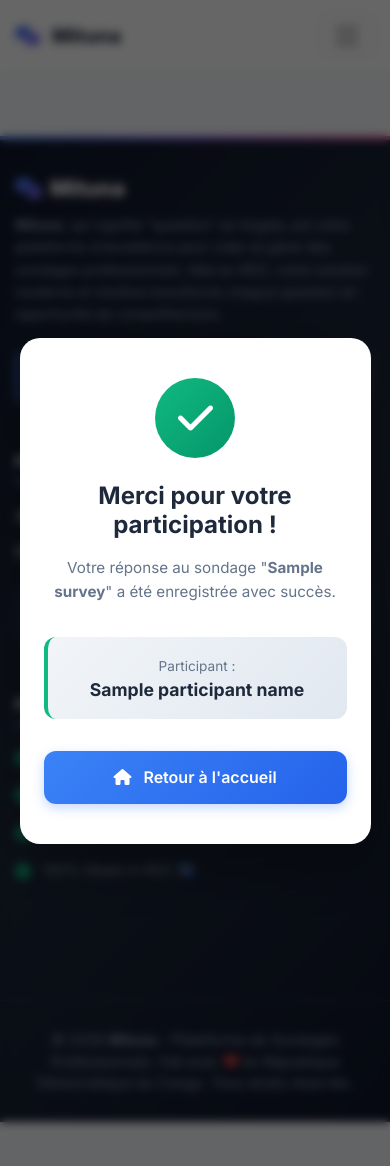
After one commit to hachokake/mituna, a Django app: template templates/surveys/survey_confirmation.html in a window 390 px wide. The commit adds this page. Shown: the top 1166 px of the page. Run offline with Django 3.2, Linux system fonts and the light colour scheme; the template is opened without the code that fills it: most values are stand-ins (such as "Sample title", 1, 10 or a date in 2020); parts of the project's set-up code (start-up, migrations or seed data) failed here and were passed over.

Commit message:
Fix: Suppression limite 2 réponses, validation email/nom améliorée, modal confirmation, rebranding Mituna avec logo unifié

```diff
--- a/templates/admin/base_site.html
+++ b/templates/admin/base_site.html
@@ -7,8 +7,8 @@
 <div class="admin-branding">
     <h1 id="site-name">
         <a href="{% url 'admin:index' %}">
-            <i class="fas fa-poll-h"></i>
-            <span>Sondages Pro</span>
+            <i class="fas fa-comments"></i>
+            <span>Mituna</span>
             <span class="admin-badge">Administration</span>
         </a>
     </h1>
--- a/templates/admin_custom/base.html
+++ b/templates/admin_custom/base.html
@@ -665,8 +665,8 @@
     <aside class="admin-sidebar" id="adminSidebar">
         <div class="logo">
             <h2>
-                <i class="fas fa-poll"></i>
-                <span>Sondages Pro</span>
+                <i class="fas fa-comments"></i>
+                <span>Mituna</span>
             </h2>
         </div>
 
--- a/templates/base.html
+++ b/templates/base.html
@@ -901,12 +901,6 @@
                                         Sondages actifs
                                     </a>
                                 </li>
-                                <li>
-                                    <a href="{% url 'admin_login' %}">
-                                        <i class="fas fa-user-shield"></i>
-                                        Espace admin
-                                    </a>
-                                </li>
                             </ul>
                             <div style="margin-top: 1.5rem; padding: 1rem; background: rgba(59, 130, 246, 0.1); border-radius: 10px;">
                                 <p style="margin: 0; font-size: 0.85rem; color: #94a3b8;">
--- /dev/null
+++ b/templates/surveys/survey_confirmation.html
@@ -0,0 +1,253 @@
+{% extends 'base.html' %}
+
+{% block title %}Confirmation - {{ survey.title }} - Mituna{% endblock %}
+
+{% block extra_css %}
+<style>
+    /* Modal de confirmation */
+    .confirmation-overlay {
+        position: fixed;
+        top: 0;
+        left: 0;
+        width: 100%;
+        height: 100%;
+        background: rgba(0, 0, 0, 0.6);
+        display: flex;
+        align-items: center;
+        justify-content: center;
+        z-index: 9999;
+        animation: fadeIn 0.3s ease-out;
+        backdrop-filter: blur(5px);
+    }
+
+    @keyframes fadeIn {
+        from {
+            opacity: 0;
+        }
+        to {
+            opacity: 1;
+        }
+    }
+
+    .confirmation-modal {
+        background: white;
+        border-radius: 20px;
+        padding: 3rem 2.5rem;
+        max-width: 500px;
+        width: 90%;
+        box-shadow: 0 20px 60px rgba(0, 0, 0, 0.3);
+        text-align: center;
+        animation: slideUp 0.4s ease-out;
+        position: relative;
+    }
+
+    @keyframes slideUp {
+        from {
+            transform: translateY(50px);
+            opacity: 0;
+        }
+        to {
+            transform: translateY(0);
+            opacity: 1;
+        }
+    }
+
+    .confirmation-icon {
+        width: 100px;
+        height: 100px;
+        margin: 0 auto 1.5rem;
+        background: linear-gradient(135deg, #10b981 0%, #059669 100%);
+        border-radius: 50%;
+        display: flex;
+        align-items: center;
+        justify-content: center;
+        animation: scaleIn 0.5s ease-out 0.2s both;
+    }
+
+    @keyframes scaleIn {
+        from {
+            transform: scale(0);
+        }
+        to {
+            transform: scale(1);
+        }
+    }
+
+    .confirmation-icon i {
+        font-size: 3rem;
+        color: white;
+        animation: checkmark 0.6s ease-out 0.4s both;
+    }
+
+    @keyframes checkmark {
+        0% {
+            transform: scale(0) rotate(-45deg);
+            opacity: 0;
+        }
+        50% {
+            transform: scale(1.2) rotate(0deg);
+        }
+        100% {
+            transform: scale(1) rotate(0deg);
+            opacity: 1;
+        }
+    }
+
+    .confirmation-modal h2 {
+        font-size: 1.75rem;
+        font-weight: 700;
+        color: #1e293b;
+        margin-bottom: 1rem;
+    }
+
+    .confirmation-modal p {
+        font-size: 1.05rem;
+        color: #64748b;
+        margin-bottom: 2rem;
+        line-height: 1.6;
+    }
+
+    .confirmation-name {
+        background: linear-gradient(135deg, #f1f5f9 0%, #e2e8f0 100%);
+        padding: 1rem 1.5rem;
+        border-radius: 12px;
+        margin-bottom: 2rem;
+        border-left: 4px solid #10b981;
+    }
+
+    .confirmation-name strong {
+        color: #1e293b;
+        font-size: 1.1rem;
+    }
+
+    .btn-confirm {
+        background: linear-gradient(135deg, #3b82f6 0%, #2563eb 100%);
+        color: white;
+        border: none;
+        padding: 1rem 3rem;
+        border-radius: 12px;
+        font-size: 1.1rem;
+        font-weight: 600;
+        cursor: pointer;
+        transition: all 0.3s ease;
+        box-shadow: 0 4px 12px rgba(59, 130, 246, 0.3);
+        display: inline-block;
+        text-decoration: none;
+    }
+
+    .btn-confirm:hover {
+        transform: translateY(-2px);
+        box-shadow: 0 6px 20px rgba(59, 130, 246, 0.4);
+        color: white;
+    }
+
+    .btn-confirm i {
+        margin-right: 0.5rem;
+    }
+
+    .additional-links {
+        margin-top: 1.5rem;
+        padding-top: 1.5rem;
+        border-top: 1px solid #e2e8f0;
+    }
+
+    .additional-links a {
+        color: #64748b;
+        text-decoration: none;
+        font-size: 0.95rem;
+        font-weight: 500;
+        transition: color 0.3s ease;
+        display: inline-block;
+        margin: 0 0.75rem;
+    }
+
+    .additional-links a:hover {
+        color: #3b82f6;
+    }
+
+    @media (max-width: 576px) {
+        .confirmation-modal {
+            padding: 2.5rem 1.5rem;
+        }
+
+        .confirmation-modal h2 {
+            font-size: 1.5rem;
+        }
+
+        .confirmation-modal p {
+            font-size: 0.95rem;
+        }
+
+        .confirmation-icon {
+            width: 80px;
+            height: 80px;
+        }
+
+        .confirmation-icon i {
+            font-size: 2.5rem;
+        }
+
+        .btn-confirm {
+            padding: 0.9rem 2.5rem;
+            font-size: 1rem;
+            width: 100%;
+        }
+
+        .additional-links a {
+            display: block;
+            margin: 0.5rem 0;
+        }
+    }
+</style>
+{% endblock %}
+
+{% block content %}
+<div class="confirmation-overlay">
+    <div class="confirmation-modal">
+        <div class="confirmation-icon">
+            <i class="fas fa-check"></i>
+        </div>
+
+        <h2>Merci pour votre participation !</h2>
+
+        <p>
+            Votre réponse au sondage "<strong>{{ survey.title }}</strong>" a été enregistrée avec succès.
+        </p>
+
+        <div class="confirmation-name">
+            <small style="color: #64748b; font-size: 0.85rem;">Participant :</small>
+            <br>
+            <strong>{{ participant_name }}</strong>
+        </div>
+
+        <a href="{% url 'home' %}" class="btn-confirm">
+            <i class="fas fa-home"></i>
+            Retour à l'accueil
+        </a>
+
+        {% if show_results %}
+        <div class="additional-links">
+            <a href="{% url 'survey_results' survey.pk %}">
+                <i class="fas fa-chart-bar me-1"></i>
+                Voir les résultats
+            </a>
+        </div>
+        {% endif %}
+    </div>
+</div>
+{% endblock %}
+
+{% block extra_js %}
+<script>
+    // Auto-redirection après 10 secondes si l'utilisateur ne clique pas
+    setTimeout(function() {
+        window.location.href = "{% url 'home' %}";
+    }, 10000);
+
+    // Empêcher le retour arrière du navigateur
+    window.history.pushState(null, '', window.location.href);
+    window.onpopstate = function() {
+        window.history.pushState(null, '', window.location.href);
+    };
+</script>
+{% endblock %}
--- a/templates/surveys/survey_detail.html
+++ b/templates/surveys/survey_detail.html
@@ -283,13 +283,13 @@
                             </label>
                             <input type="text" class="form-control" id="participant_name"
                                    name="participant_name"
-                                   placeholder="Exemple : José Moutou"
+                                   placeholder="mukendi jonathan"
                                    required
                                    pattern="[A-Za-zÀ-ÿ\-\'\s]{2,}\s+[A-Za-zÀ-ÿ\-\'\s]{2,}"
                                    title="Veuillez entrer votre nom et prénom réels (minimum 2 mots, chacun de 2 lettres minimum)">
                             <div class="form-text" style="color: #64748b; font-size: 0.875rem;">
                                 <i class="fas fa-info-circle me-1"></i>
-                                Veuillez entrer votre nom et prénom réels (ex : José Moutou)
+                                Veuillez entrer votre nom et prénom réels (ex : mukendi jonathan)
                             </div>
                         </div>
                         <div class="col-md-6 mb-3">
@@ -298,7 +298,7 @@
                             </label>
                             <input type="email" class="form-control" id="participant_email"
                                    name="participant_email"
-                                   placeholder="jose.moutou@example.com">
+                                   placeholder="mukendi@gmail.com">
                             <div class="form-text" style="color: #64748b; font-size: 0.875rem;">
                                 <i class="fas fa-info-circle me-1"></i>
                                 Email facultatif, mais doit être valide si fourni
```
Also changed, not shown: surveys/models.py (+4 -3 lines), surveys/validators.py (+14 -7 lines), surveys/views.py (+51 -26 lines), surveys/migrations/0002_alter_response_unique_together_and_more.py (added).
